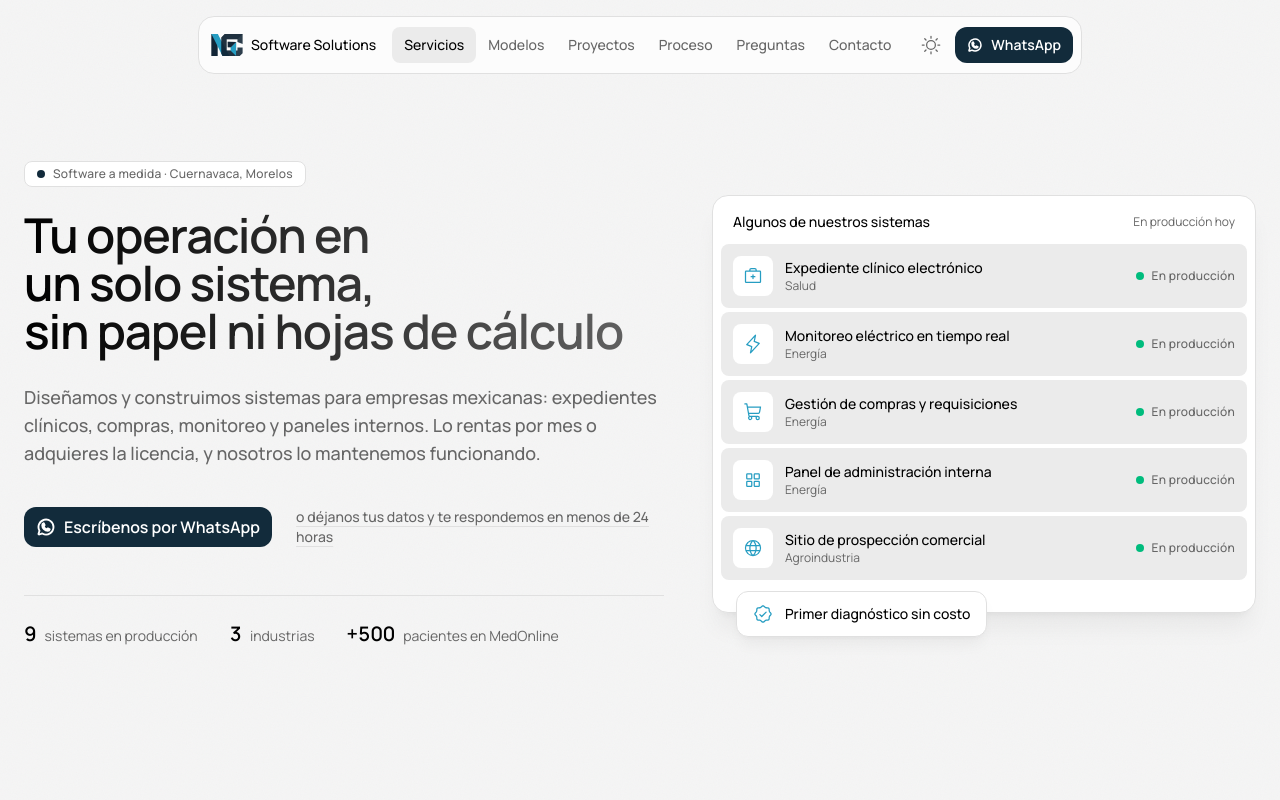
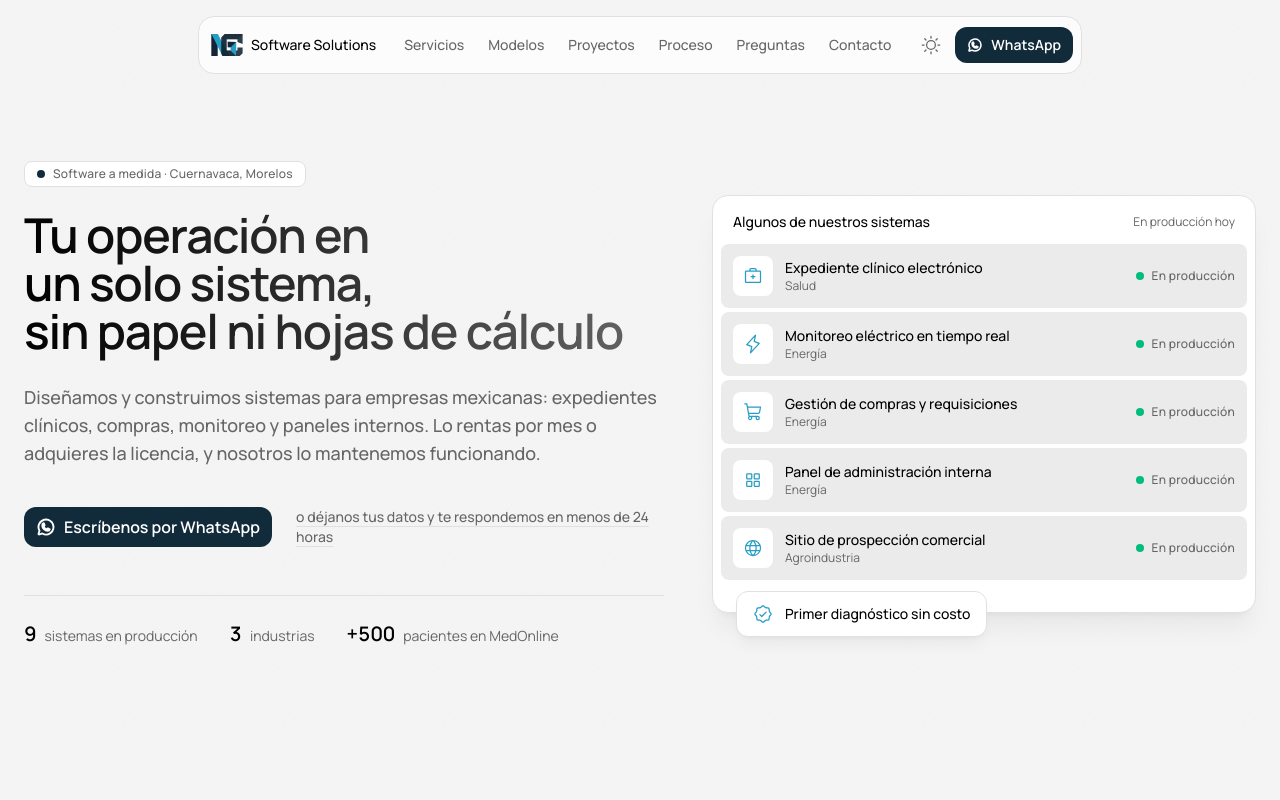
Before and after one commit to ngc-software-solutions/ngc-official-site, a Next.js app: page / in a window 1280 px wide. Shown: the top 800 px of the page. Built offline with nearby package versions, Linux system fonts and the light colour scheme.

Commit message:
refactor: simplify useActiveSection by removing sectionIds parameter and observing all sections

```diff
--- a/src/components/ui/Navbar.tsx
+++ b/src/components/ui/Navbar.tsx
@@ -17,10 +17,13 @@ const navItems = [
   { id: "contacto", label: "Contacto" },
 ];
 
-const ids = navItems.map((item) => item.id);
-
-/** Tracks which section sits under the middle band of the viewport. */
-function useActiveSection(sectionIds: string[]) {
+/**
+ * Tracks which section sits under the middle band of the viewport.
+ * Watches every section with an id (not only the ones in the menu), so
+ * sections like the hero or the team clear the highlight instead of
+ * leaving the previous menu item marked.
+ */
+function useActiveSection() {
   const [active, setActive] = useState<string | null>(null);
 
   useEffect(() => {
@@ -32,12 +35,11 @@ function useActiveSection(sectionIds: string[]) {
       },
       { rootMargin: "-45% 0px -50% 0px" },
     );
-    sectionIds.forEach((id) => {
-      const el = document.getElementById(id);
-      if (el) observer.observe(el);
-    });
+    document
+      .querySelectorAll("section[id]")
+      .forEach((el) => observer.observe(el));
     return () => observer.disconnect();
-  }, [sectionIds]);
+  }, []);
 
   return active;
 }
@@ -59,7 +61,7 @@ function MenuIcon({ open }: { open: boolean }) {
 
 export default function Navbar() {
   const [menuOpen, setMenuOpen] = useState(false);
-  const active = useActiveSection(ids);
+  const active = useActiveSection();
 
   useEffect(() => {
     if (!menuOpen) return;
```
